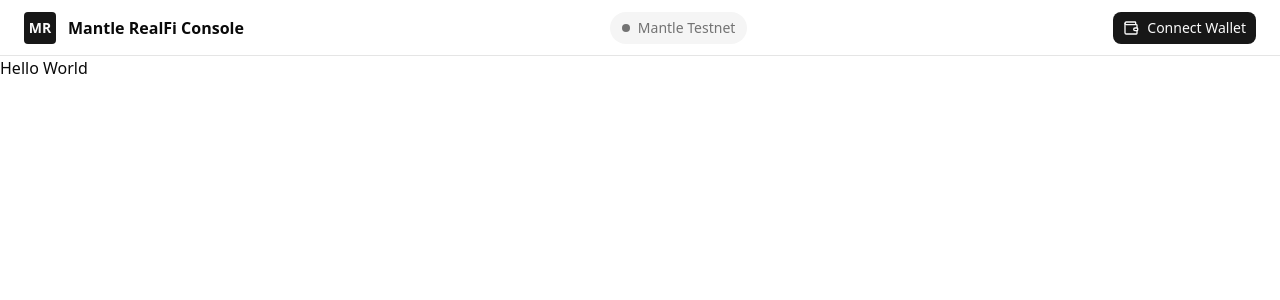
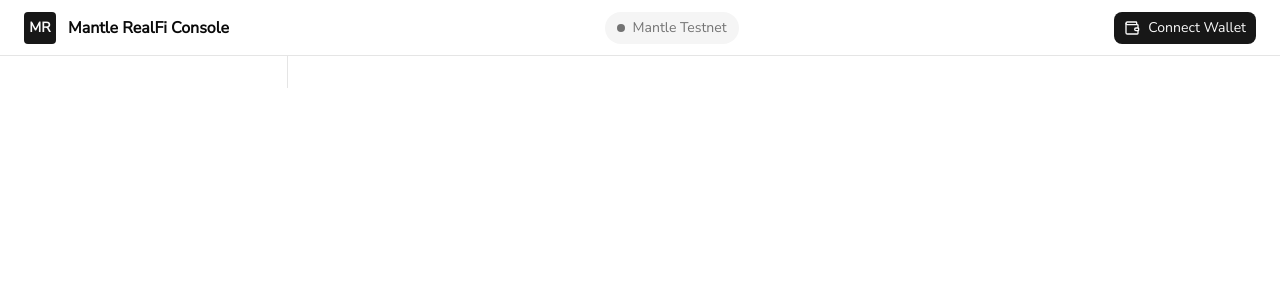
Before and after one commit to Judytimer/Mantle-RealFi-Console, a Next.js app: page / in a window 1280 px wide. Shown: the top 300 px of the page. Built offline with nearby package versions, Linux system fonts and the light colour scheme.

Commit message:
feat: update css

```diff
--- a/app/globals.css
+++ b/app/globals.css
@@ -1,12 +1,13 @@
 @import "tailwindcss";
 @import "tw-animate-css";
+@config "../tailwind.config.js";
 
 @custom-variant dark (&:is(.dark *));
 
 @theme inline {
   --color-background: var(--background);
   --color-foreground: var(--foreground);
-  --font-sans: var(--font-geist-sans);
+  --font-sans: var(--font-nunito-sans);
   --font-mono: var(--font-geist-mono);
   --color-sidebar-ring: var(--sidebar-ring);
   --color-sidebar-border: var(--sidebar-border);
@@ -116,10 +117,136 @@
 }
 
 @layer base {
+  :root {
+    --background: 0 0% 4%;
+    --foreground: 0 0% 98%;
+
+    --card: 0 0% 7%;
+    --card-foreground: 0 0% 98%;
+
+    --popover: 0 0% 7%;
+    --popover-foreground: 0 0% 98%;
+
+    --primary: 210 100% 52%;
+    --primary-foreground: 0 0% 100%;
+
+    --secondary: 0 0% 12%;
+    --secondary-foreground: 0 0% 98%;
+
+    --muted: 0 0% 15%;
+    --muted-foreground: 0 0% 60%;
+
+    --accent: 210 100% 52%;
+    --accent-foreground: 0 0% 100%;
+
+    --destructive: 0 72% 51%;
+    --destructive-foreground: 0 0% 100%;
+
+    --success: 142 76% 36%;
+    --success-foreground: 0 0% 100%;
+
+    --warning: 38 92% 50%;
+    --warning-foreground: 0 0% 0%;
+
+    --border: 0 0% 18%;
+    --input: 0 0% 18%;
+    --ring: 210 100% 52%;
+
+    --radius: 0.5rem;
+
+    /* Custom tokens */
+    --surface-elevated: 0 0% 10%;
+    --text-secondary: 0 0% 65%;
+    --text-tertiary: 0 0% 45%;
+    --risk-low: 142 76% 36%;
+    --risk-medium: 38 92% 50%;
+    --risk-high: 0 72% 51%;
+
+    --sidebar-background: 0 0% 5%;
+    --sidebar-foreground: 0 0% 98%;
+    --sidebar-primary: 210 100% 52%;
+    --sidebar-primary-foreground: 0 0% 100%;
+    --sidebar-accent: 0 0% 12%;
+    --sidebar-accent-foreground: 0 0% 98%;
+    --sidebar-border: 0 0% 18%;
+    --sidebar-ring: 210 100% 52%;
+  }
   * {
     @apply border-border outline-ring/50;
   }
+
   body {
-    @apply bg-background text-foreground;
+    @apply bg-background text-foreground font-sans antialiased;
+  }
+
+  h1,
+  h2,
+  h3,
+  h4,
+  h5,
+  h6 {
+    @apply font-semibold tracking-tight;
   }
 }
+
+@layer components {
+  .metric-card {
+    @apply bg-card border border-border rounded-lg p-4;
+  }
+
+  .metric-label {
+    @apply text-xs uppercase tracking-wider text-muted-foreground mb-1;
+  }
+
+  .metric-value {
+    @apply text-2xl font-semibold text-foreground;
+  }
+
+  .metric-subtext {
+    @apply text-xs text-muted-foreground mt-1;
+  }
+
+  .table-header {
+    @apply text-xs uppercase tracking-wider text-muted-foreground font-medium;
+  }
+
+  .status-badge {
+    @apply inline-flex items-center px-2 py-0.5 rounded text-xs font-medium;
+  }
+
+  .risk-low {
+    @apply bg-green-500/10 text-green-400;
+  }
+
+  .risk-medium {
+    @apply bg-yellow-500/10 text-yellow-400;
+  }
+
+  .risk-high {
+    @apply bg-red-500/10 text-red-400;
+  }
+
+  .copilot-chip {
+    @apply px-3 py-1.5 bg-secondary text-sm rounded-full border border-border hover:bg-muted transition-colors cursor-pointer;
+  }
+}
+
+@layer utilities {
+  .scrollbar-thin {
+    scrollbar-width: thin;
+    scrollbar-color: hsl(var(--muted)) transparent;
+  }
+
+  .scrollbar-thin::-webkit-scrollbar {
+    width: 6px;
+  }
+
+  .scrollbar-thin::-webkit-scrollbar-track {
+    background: transparent;
+  }
+
+  .scrollbar-thin::-webkit-scrollbar-thumb {
+    background-color: hsl(var(--muted));
+    border-radius: 3px;
+  }
+}
--- a/app/layout.tsx
+++ b/app/layout.tsx
@@ -31,12 +31,12 @@ export default function RootLayout({
   return (
     <html lang="en">
       <body className={`${font.variable} antialiased`}>
-        <WalletProvider>
-          <main>
+        <main>
+          <WalletProvider>
             <Header />
             {children}
-          </main>
-        </WalletProvider>
+          </WalletProvider>
+        </main>
         <Toaster position="top-center" richColors />
       </body>
     </html>
--- a/app/page.tsx
+++ b/app/page.tsx
@@ -1,3 +1,9 @@
 export default function Home() {
-  return <div>Hello World</div>
+  return (
+    <section className="flex-1 flex">
+      <aside className="w-72 border-r border-border p-4 overflow-y-auto scrollbar-thin">
+        {/* <PortfolioSummary /> */}
+      </aside>
+    </section>
+  )
 }
--- /dev/null
+++ b/tailwind.config.js
@@ -0,0 +1,168 @@
+import plugin from 'tailwindcss/plugin'
+
+/** @type {import('tailwindcss').Config} */
+const config = {
+  content: ['./app/**/*.{js,ts,jsx,tsx}', './components/**/*.{js,ts,jsx,tsx}'],
+  theme: {
+    container: {
+      center: true,
+      padding: '2rem',
+      screens: { '2xl': '1400px' },
+    },
+    extend: {
+      fontFamily: { nunitoSans: 'NunitoSans' },
+      borderRadius: {
+        lg: 'var(--radius)',
+        md: 'calc(var(--radius) - 2px)',
+        sm: 'calc(var(--radius) - 4px)',
+      },
+      colors: {
+        border: 'hsl(var(--border))',
+        input: 'hsl(var(--input))',
+        ring: 'hsl(var(--ring))',
+        background: 'hsl(var(--background))',
+        foreground: 'hsl(var(--foreground))',
+        primary: {
+          DEFAULT: 'hsl(var(--primary))',
+          foreground: 'hsl(var(--primary-foreground))',
+        },
+        secondary: {
+          DEFAULT: 'hsl(var(--secondary))',
+          foreground: 'hsl(var(--secondary-foreground))',
+        },
+        destructive: {
+          DEFAULT: 'hsl(var(--destructive))',
+          foreground: 'hsl(var(--destructive-foreground))',
+        },
+        success: {
+          DEFAULT: 'hsl(var(--success))',
+          foreground: 'hsl(var(--success-foreground))',
+        },
+        warning: {
+          DEFAULT: 'hsl(var(--warning))',
+          foreground: 'hsl(var(--warning-foreground))',
+        },
+        muted: {
+          DEFAULT: 'hsl(var(--muted))',
+          foreground: 'hsl(var(--muted-foreground))',
+        },
+        accent: {
+          DEFAULT: 'hsl(var(--accent))',
+          foreground: 'hsl(var(--accent-foreground))',
+        },
+        popover: {
+          DEFAULT: 'hsl(var(--popover))',
+          foreground: 'hsl(var(--popover-foreground))',
+        },
+        card: {
+          DEFAULT: 'hsl(var(--card))',
+          foreground: 'hsl(var(--card-foreground))',
+        },
+        sidebar: {
+          DEFAULT: 'hsl(var(--sidebar-background))',
+          foreground: 'hsl(var(--sidebar-foreground))',
+          primary: 'hsl(var(--sidebar-primary))',
+          'primary-foreground': 'hsl(var(--sidebar-primary-foreground))',
+          accent: 'hsl(var(--sidebar-accent))',
+          'accent-foreground': 'hsl(var(--sidebar-accent-foreground))',
+          border: 'hsl(var(--sidebar-border))',
+          ring: 'hsl(var(--sidebar-ring))',
+        },
+      },
+      keyframes: {
+        fadeIn: {
+          from: { opacity: 0 },
+          to: { opacity: 1 },
+        },
+        marquee: {
+          '0%': { transform: 'translateX(0%)' },
+          '100%': { transform: 'translateX(-100%)' },
+        },
+        blink: {
+          '0%': { opacity: 0.2 },
+          '20%': { opacity: 1 },
+          '100%': { opacity: 0.2 },
+        },
+        slideRight: {
+          '0%': { transform: 'translateX(0)' },
+          '25%': { transform: 'translateX(25%)' },
+        },
+        'star-movement-bottom': {
+          '0%': { transform: 'translate(0%, 0%)', opacity: '1' },
+          '100%': { transform: 'translate(-100%, 0%)', opacity: '0' },
+        },
+        'star-movement-top': {
+          '0%': { transform: 'translate(0%, 0%)', opacity: '1' },
+          '100%': { transform: 'translate(100%, 0%)', opacity: '0' },
+        },
+        shine: {
+          '0%': { 'background-position': '100%' },
+          '100%': { 'background-position': '-100%' },
+        },
+        'accordion-down': {
+          from: { height: '0' },
+          to: { height: 'var(--radix-accordion-content-height)' },
+        },
+        'accordion-up': {
+          from: { height: 'var(--radix-accordion-content-height)' },
+          to: { height: '0' },
+        },
+        'fade-in': {
+          from: { opacity: '0', transform: 'translateY(4px)' },
+          to: { opacity: '1', transform: 'translateY(0)' },
+        },
+        'slide-in': {
+          from: { opacity: '0', transform: 'translateX(-8px)' },
+          to: { opacity: '1', transform: 'translateX(0)' },
+        },
+      },
+      animation: {
+        fadeIn: 'fadeIn .3s ease-in-out',
+        carousel: 'marquee 60s linear infinite',
+        blink: 'blink 1.4s both infinite',
+        slideRight: 'slideRight 1s ease-in-out',
+        shine: 'shine 5s linear infinite',
+        'star-bottom': 'star-movement-bottom 6s linear infinite alternate',
+        'star-top': 'star-movement-top 6s linear infinite alternate',
+        'accordion-down': 'accordion-down 0.2s ease-out',
+        'accordion-up': 'accordion-up 0.2s ease-out',
+        'fade-in': 'fade-in 0.3s ease-out',
+        'slide-in': 'slide-in 0.3s ease-out',
+      },
+      backgroundSize: {
+        full: '100% 100%',
+      },
+    },
+  },
+  plugins: [
+    plugin(({ matchUtilities, theme, addUtilities }) => {
+      matchUtilities(
+        {
+          'animation-delay': (value) => {
+            return { 'animation-delay': value }
+          },
+        },
+        { values: theme('transitionDelay') },
+      )
+      // Add scrollbar-hide utilities compatible with Tailwind v4
+      addUtilities({
+        '.scrollbar-hide': {
+          '-ms-overflow-style': 'none',
+          'scrollbar-width': 'none',
+          '&::-webkit-scrollbar': {
+            display: 'none',
+          },
+        },
+        '.scrollbar-default': {
+          '-ms-overflow-style': 'auto',
+          'scrollbar-width': 'auto',
+          '&::-webkit-scrollbar': {
+            display: 'block',
+          },
+        },
+      })
+    }),
+  ],
+}
+
+export default config
```
